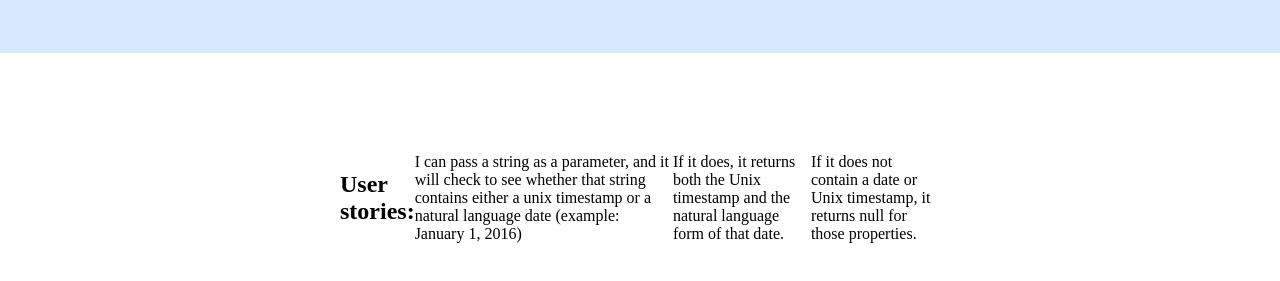
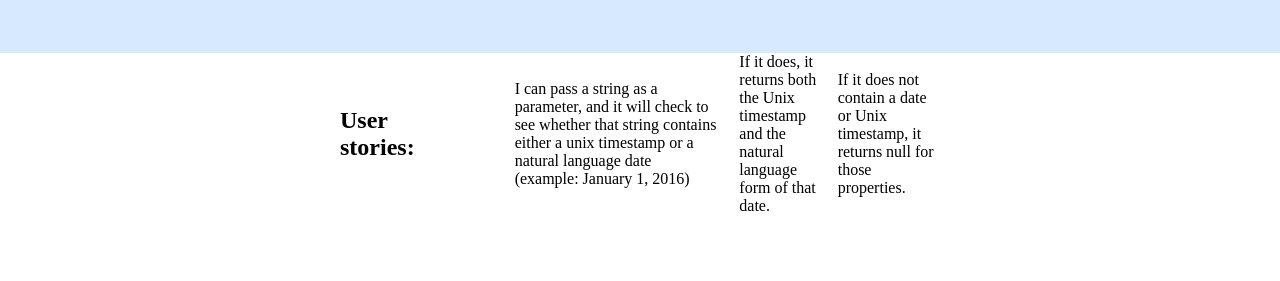
Before and after one commit to dsemel/Timestamp_Microservice, a website: page views/index.html in a window 1280 px wide. Shown: the part 97-378 px from the top of the page. Drawn offline with Linux system fonts and the light colour scheme.

Commit message:
Checkpoint

```diff
--- a/public/style.css
+++ b/public/style.css
@@ -31,13 +31,30 @@
 .box1{
   width:600px;
   display:flex;
-  padding:100px;
   justify-content:space-between;
   align-items:center;
 
+
 }
 
+.item1{
 
+  margin-right:100px;
+}
+
+.item2{
+  text-align:left;
+}
+
+.item3{
+  margin-left:20px;
+  text-align:left;
+}
+
+.item4{
+  margin-left:20px;
+  text-align:left;
+}
 
 a {
 	color: #2574A9;
--- a/views/index.html
+++ b/views/index.html
@@ -24,12 +24,14 @@
 
 
 
-        <h2>User stories:</h2>
-               <br>
+       <div class="item1">
 
-<div class="item1">I can pass a string as a parameter, and it will check to see whether that string contains either a unix timestamp or a natural language date (example: January 1, 2016) </div>
-<div class="item2">If it does, it returns both the Unix timestamp and the natural language form of that date.</div>
-<div class="item3">If it does not contain a date or Unix timestamp, it returns null for those properties.</div>
+          <h2>User stories:</h2>  </div>
+
+
+         <div class="item2"><p>I can pass a string as a parameter, and it will check to see whether that string contains either a unix timestamp or a natural language date (example: January 1, 2016) </p></div>
+<div class="item3">If it does, it returns both <br>the Unix timestamp and the natural language form of that date.</div>
+<div class="item4">If it does not contain a date or Unix timestamp, it returns null for those properties.</div>
 
 
        </div>
```
